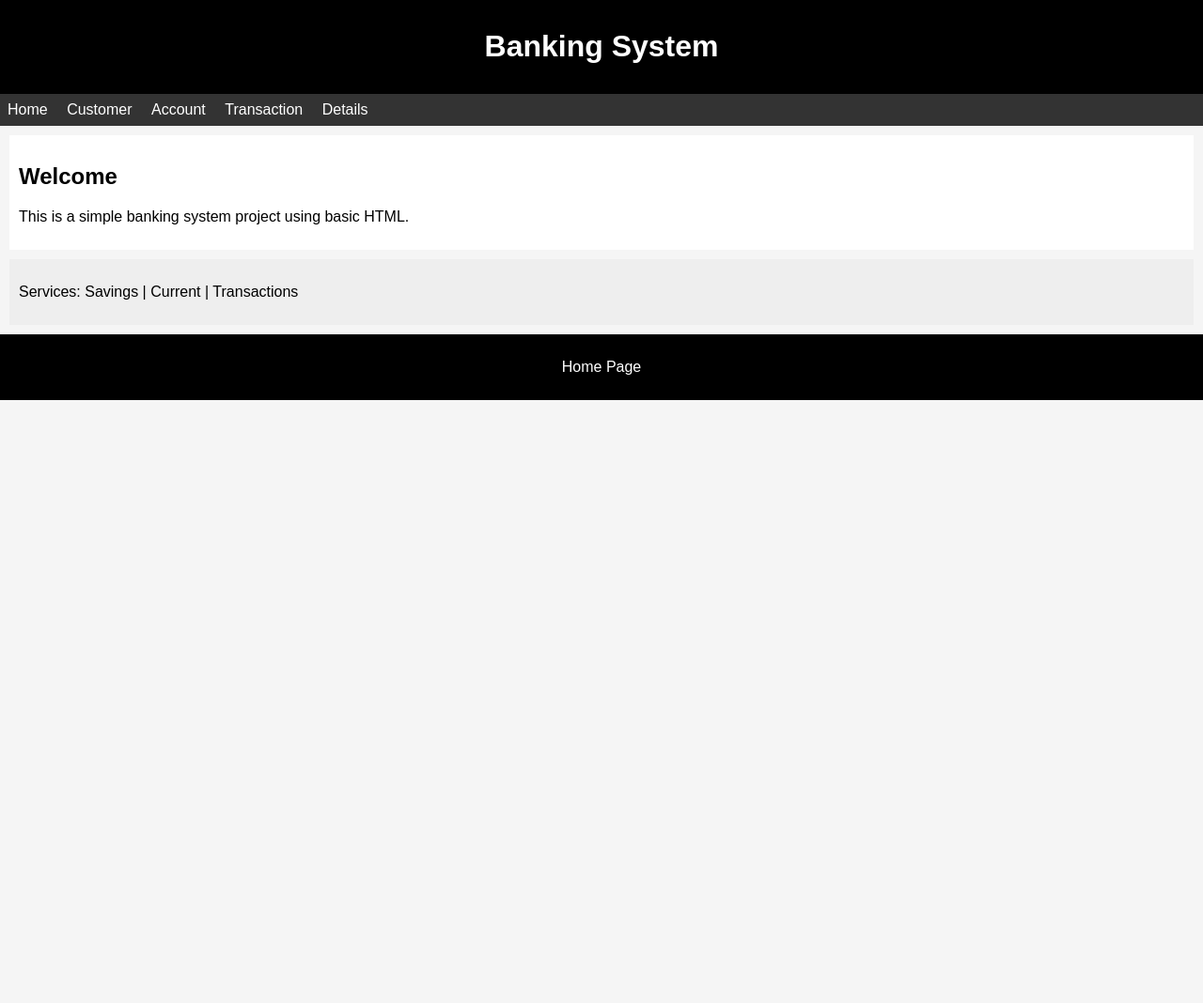
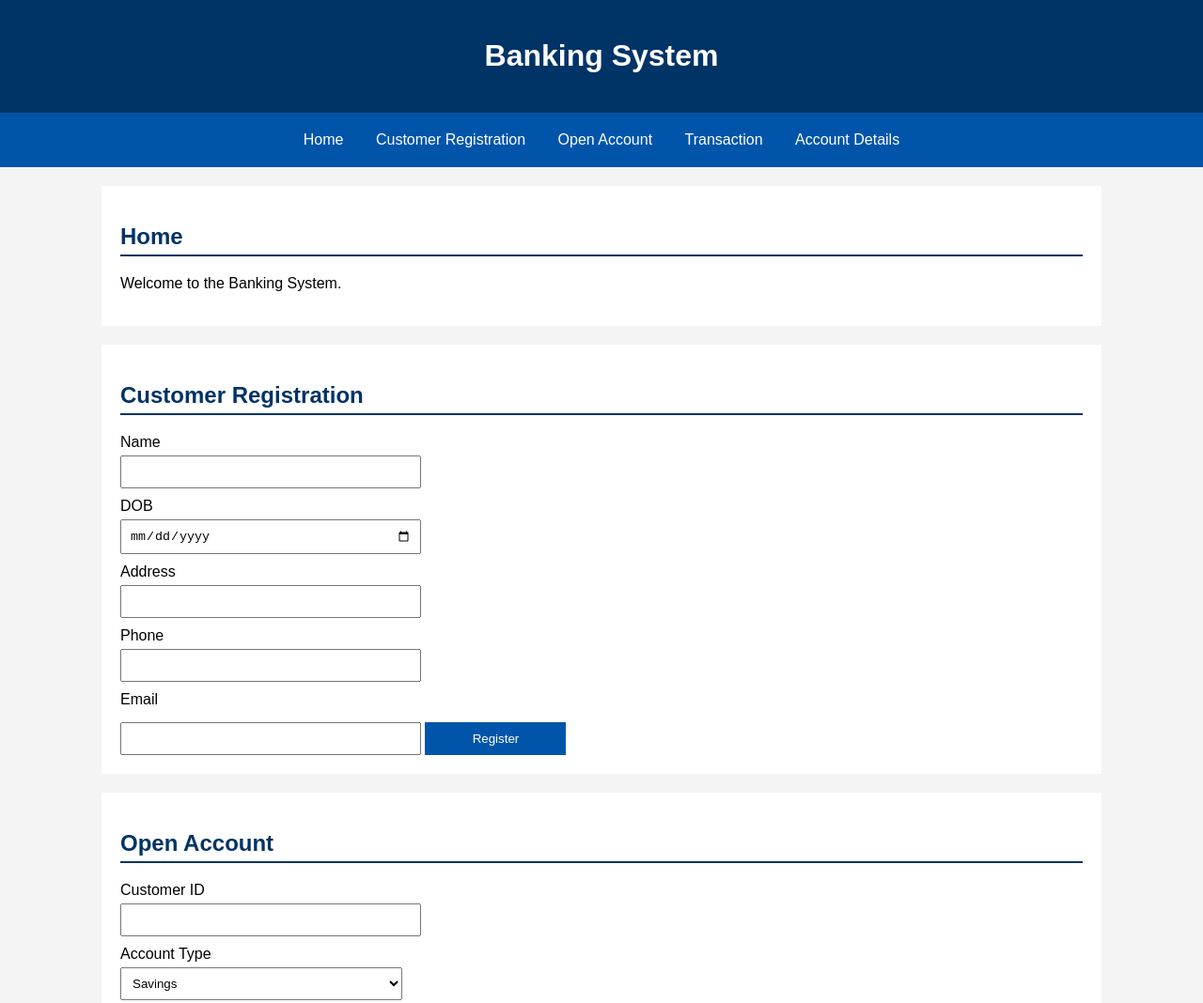
Before and after one commit to ghostware0x00/FSD, a plain HTML site: page FSD/LAB/LAB1/index.html in a window 1280 px wide. Shown: the top 1068 px of the page at 94% size. Before the commit the page ends 800 px from the top, so only its background shows below. Drawn offline with Linux system fonts and the light colour scheme.

Commit message:
update code and structure

```diff
--- a/FSD/LAB/LAB1/index.html
+++ b/FSD/LAB/LAB1/index.html
@@ -1,7 +1,7 @@
 <!DOCTYPE html>
 <html>
 <head>
-    <title>Banking System - Home</title>
+    <title>Banking System</title>
     <link rel="stylesheet" href="style.css">
 </head>
 <body>
@@ -11,24 +11,116 @@
 </header>
 
 <nav>
-    <a href="index.html">Home</a>
-    <a href="customer.html">Customer</a>
-    <a href="account.html">Account</a>
-    <a href="transaction.html">Transaction</a>
-    <a href="details.html">Details</a>
+    <a href="#home">Home</a>
+    <a href="#customer">Customer Registration</a>
+    <a href="#account">Open Account</a>
+    <a href="#transaction">Transaction</a>
+    <a href="#details">Account Details</a>
 </nav>
 
-<section>
-    <h2>Welcome</h2>
-    <p>This is a simple banking system project using basic HTML.</p>
+<section id="home">
+    <h2>Home</h2>
+    <p>Welcome to the Banking System.</p>
 </section>
 
-<aside>
-    <p>Services: Savings | Current | Transactions</p>
-</aside>
+<section id="customer">
+    <h2>Customer Registration</h2>
+
+    <form>
+        <label>Name</label>
+        <input type="text">
+
+        <label>DOB</label>
+        <input type="date">
+
+        <label>Address</label>
+        <input type="text">
+
+        <label>Phone</label>
+        <input type="text">
+
+        <label>Email</label>
+        <input type="email">
+
+        <input type="submit" value="Register">
+    </form>
+</section>
+
+<section id="account">
+    <h2>Open Account</h2>
+
+    <form>
+        <label>Customer ID</label>
+        <input type="text">
+
+        <label>Account Type</label>
+        <select>
+            <option>Savings</option>
+            <option>Current</option>
+        </select>
+
+        <label>Initial Deposit</label>
+        <input type="number">
+
+        <label>Branch</label>
+        <input type="text">
+
+        <input type="submit" value="Create Account">
+    </form>
+</section>
+
+<section id="transaction">
+    <h2>Transaction</h2>
+
+    <form>
+        <label>Account Number</label>
+        <input type="text">
+
+        <label>Transaction Type</label>
+        <select>
+            <option>Deposit</option>
+            <option>Withdraw</option>
+        </select>
+
+        <label>Amount</label>
+        <input type="number">
+
+        <label>Date</label>
+        <input type="date">
+
+        <input type="submit" value="Submit">
+    </form>
+</section>
+
+<section id="details">
+    <h2>Account Details</h2>
+
+    <table border="1">
+        <tr>
+            <th>Account No</th>
+            <th>Name</th>
+            <th>Balance</th>
+            <th>Type</th>
+        </tr>
+
+        <tr>
+            <td>101</td>
+            <td>Alice</td>
+            <td>5000</td>
+            <td>Savings</td>
+        </tr>
+
+        <tr>
+            <td>102</td>
+            <td>Bob</td>
+            <td>8000</td>
+            <td>Current</td>
+        </tr>
+    </table>
+</section>
 
 <footer>
-    <p>Home Page</p>
+    <p>Banking System Project</p>
 </footer>
 
 </body>
--- a/FSD/LAB/LAB1/style.css
+++ b/FSD/LAB/LAB1/style.css
@@ -1,75 +1,90 @@
-body {
-    margin: 0;
-    font-family: Arial;
-    background: #f5f5f5;
+body{
+    margin:0;
+    font-family:Arial, Helvetica, sans-serif;
+    background-color:#f4f4f4;
 }
 
-header {
-    background: black;
-    color: white;
-    padding: 10px;
-    text-align: center;
+header{
+    background-color:#003366;
+    color:white;
+    text-align:center;
+    padding:20px;
 }
 
-nav {
-    background: #333;
+nav{
+    background-color:#0055aa;
+    text-align:center;
+    padding:10px;
 }
 
-nav a {
-    color: white;
-    text-decoration: none;
-    padding: 8px;
-    display: inline-block;
+nav a{
+    color:white;
+    text-decoration:none;
+    padding:10px 15px;
+    display:inline-block;
 }
 
-nav a:hover {
-    background: black;
+nav a:hover{
+    background-color:#003366;
 }
 
-section {
-    background: white;
-    margin: 10px;
-    padding: 10px;
+section{
+    background-color:white;
+    width:80%;
+    margin:20px auto;
+    padding:20px;
 }
 
-aside {
-    margin: 10px;
-    padding: 10px;
-    background: #eee;
+h2{
+    color:#003366;
+    border-bottom:2px solid #003366;
+    padding-bottom:5px;
 }
 
-input, select {
-    display: block;
-    margin: 5px 0;
-    padding: 5px;
+label{
+    display:block;
+    margin-top:10px;
 }
 
-input[type="submit"] {
-    background: black;
-    color: white;
-    border: none;
-    padding: 6px;
+input,
+select{
+    width:300px;
+    padding:8px;
+    margin-top:5px;
 }
 
-input[type="submit"]:hover {
-    background: #222;
+input[type="submit"]{
+    width:150px;
+    background-color:#0055aa;
+    color:white;
+    border:none;
+    margin-top:15px;
+    padding:10px;
 }
 
-table {
-    width: 100%;
+input[type="submit"]:hover{
+    background-color:#003366;
+    cursor:pointer;
 }
 
-table, th, td {
-    border: 1px solid black;
+table{
+    width:100%;
 }
 
-th, td {
-    padding: 5px;
+th{
+    background-color:#0055aa;
+    color:white;
 }
 
-footer {
-    background: black;
-    color: white;
-    text-align: center;
-    padding: 10px;
+th,
+td{
+    padding:10px;
+    text-align:left;
 }
+
+footer{
+    background-color:#003366;
+    color:white;
+    text-align:center;
+    padding:15px;
+}
```
Also changed, not shown: FSD/LAB/LAB1/account.html (deleted, +0 -47 lines), FSD/LAB/LAB1/customer.html (deleted, +0 -47 lines), FSD/LAB/LAB1/details.html (deleted, +0 -53 lines).
